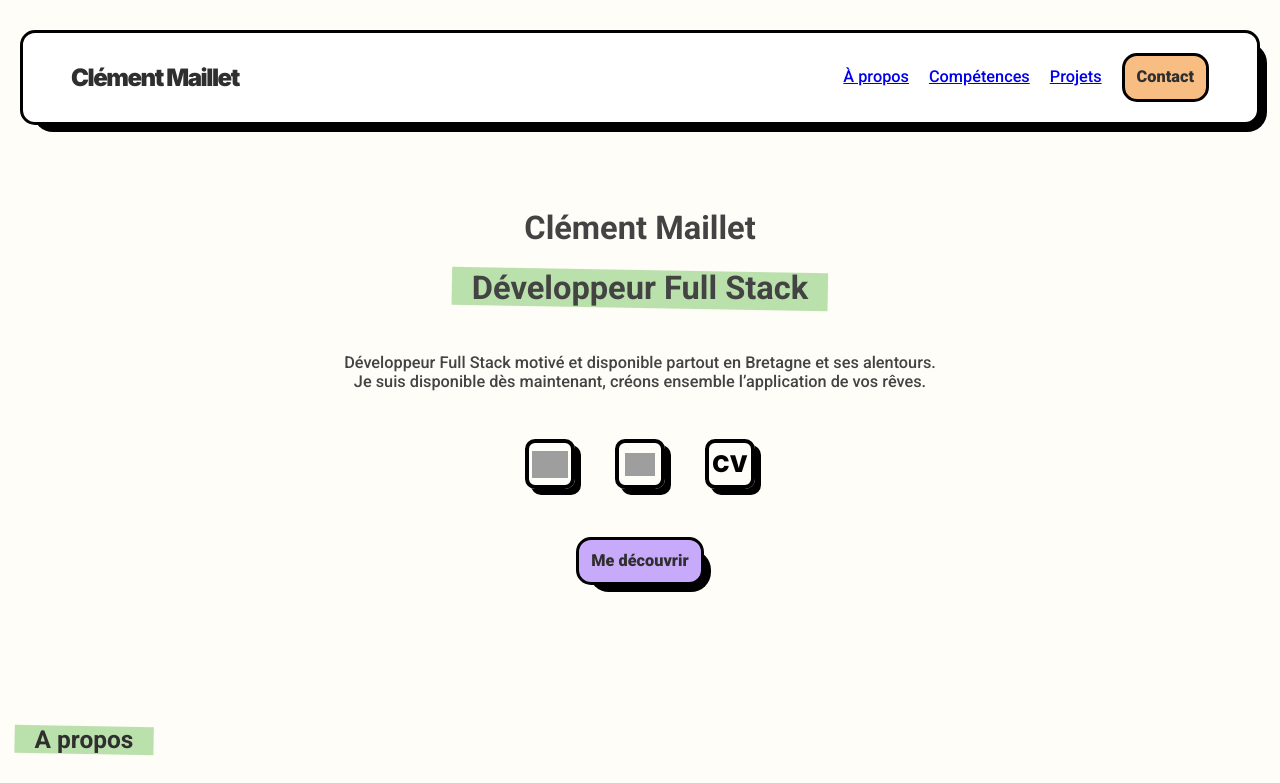
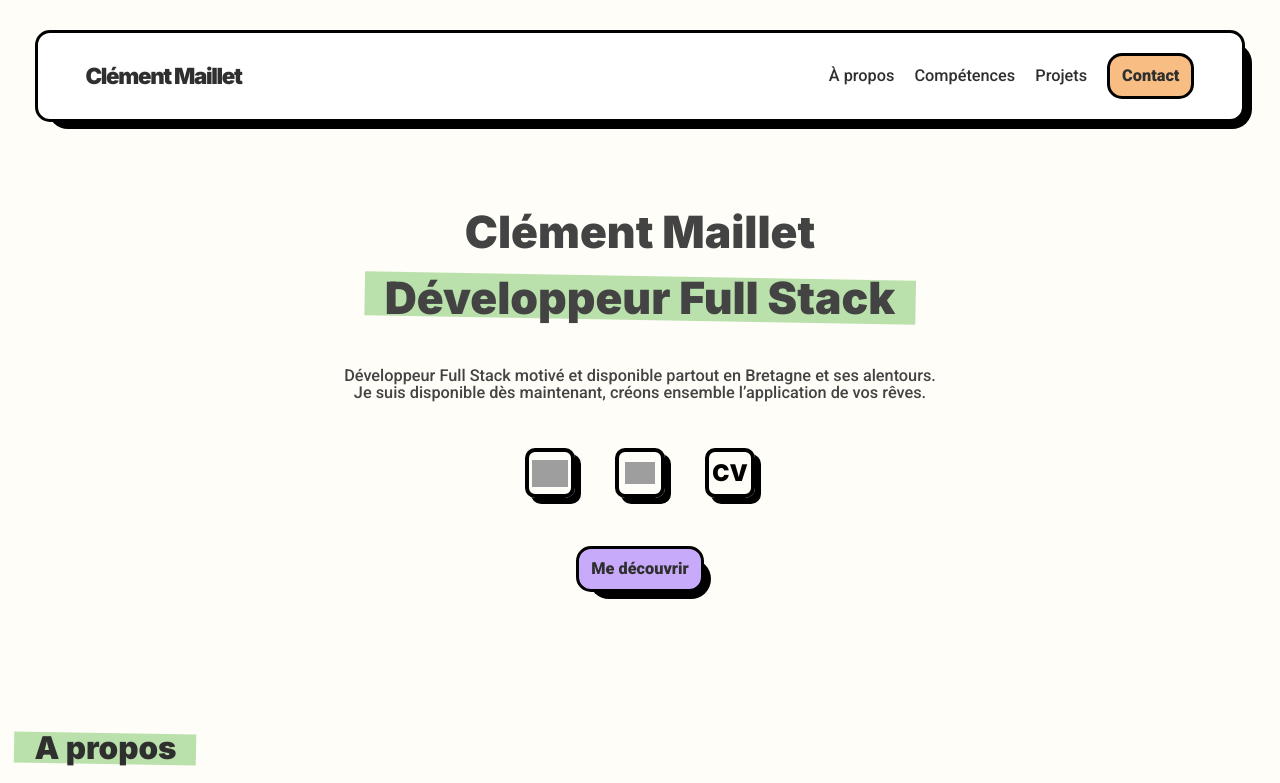
Before and after one commit to Karbbone/Portfolio, an Astro site: page / in a window 1280 px wide. Shown: the top 783 px of the page. Built offline with nearby package versions, Linux system fonts and the light colour scheme; Astro itself is replaced by a stand-in of ours; grey boxes are pictures that could not be loaded.

Commit message:
After review scss

```diff
--- a/src/components/Header.astro
+++ b/src/components/Header.astro
@@ -2,7 +2,9 @@
   <div class="header__wrapper">
     <div class="header__cols">
       <div class="header__col header__col--left">
-        <a href="#" title="" aria-current="true">Clément Maillet</a>
+        <a class="header__site-title" href="#" title="" aria-current="true"
+          >Clément Maillet</a
+        >
       </div>
 
       <div class="header__col header__col--right">
@@ -37,7 +39,7 @@
     burgerBtn?.addEventListener("click", function (this: HTMLButtonElement) {
       const expanded = this.getAttribute("aria-expanded") === "true";
       this.setAttribute("aria-expanded", String(!expanded));
-      document.body.classList.toggle("nav-open");
+      document.body.classList.toggle("active");
       nav?.classList.toggle("header__navigation--active");
       this.classList.toggle("header__burger--active");
     });
@@ -49,7 +51,7 @@
           nav.classList.remove("header__navigation--active");
           burgerBtn?.setAttribute("aria-expanded", "false");
           burgerBtn?.classList.remove("header__burger--active");
-          document.body.classList.remove("nav-open");
+          document.body.classList.remove("active");
         }
       });
     });
--- a/src/sass/base/_commons.scss
+++ b/src/sass/base/_commons.scss
@@ -9,58 +9,16 @@
 @use "../utils/mixins" as utils;
 
 a,
-summary,
-label,
 input,
-input + label,
 button {
   cursor: pointer;
   transition-duration: 0.4s;
 }
 
 a:active,
-summary:active,
-label:active,
 input:active,
-input + label:active,
 button:active {
   transition-duration: 0s;
-}
-
-.txt-center {
-  text-align: center;
-}
-.txt-left {
-  text-align: left;
-}
-.txt-right {
-  text-align: right;
-}
-
-video {
-  max-width: 100%;
-  height: auto;
-}
-
-iframe {
-  border: 0;
-  max-width: 100%;
-}
-
-a:not([data-role]) {
-  display: inline-block;
-  color: color.$gray-dark;
-
-  @include utils.outline-default-style;
-
-  &:hover,
-  &:focus-visible {
-    color: color.$black;
-  }
-
-  &:active {
-    filter: brightness(0.7);
-  }
 }
 
 @include utils.heading {
@@ -71,40 +29,36 @@ a:not([data-role]) {
 h1,
 .h1 {
   @include utils.clamp(font-size, 3.4, 5.2);
+  @include utils.clamp(line-height, 3.4, 5.2);
 }
 
 h2,
 .h2 {
   @include utils.clamp(font-size, 2.5, 3.6);
+  @include utils.clamp(line-height, 2.5, 3.6);
 }
 
 h3,
 .h3 {
   @include utils.clamp(font-size, 2.5, 3.5);
+  @include utils.clamp(line-height, 2.5, 3.5);
 }
 
 /* Default font-size */
 h4,
 .h4 {
   @include utils.clamp(font-size, 2, 2.4);
+  @include utils.clamp(line-height, 2, 2.4);
 }
 
 h5,
 .h5 {
   @include utils.clamp(font-size, 1.6, 2);
+  @include utils.clamp(line-height, 1.6, 2);
 }
 
 h6,
 .h6 {
   @include utils.clamp(font-size, 1.6, 1.6);
+  @include utils.clamp(line-height, 1.6, 1.6);
 }
-
-p,
-li,
-blockquote,
-td,
-th,
-button,
-address {
-  line-height: 1.6;
-}
--- a/src/sass/base/_layout.scss
+++ b/src/sass/base/_layout.scss
@@ -34,7 +34,8 @@ body {
   color: color.$gray-dark;
   font-family: font.$roboto;
   @include utils.clamp(font-size, 1.4, 1.8);
-  font-weight: 500;
+  @include utils.clamp(line-height, 1.4, 1.8);
+  font-weight: 500; // Medium
 
   &.active {
     overflow-y: hidden;
--- a/src/sass/components/_button.scss
+++ b/src/sass/components/_button.scss
@@ -4,11 +4,8 @@
 @use "../utils/mixins" as utils;
 
 .btn {
-  display: inline-flex;
-  align-items: center;
-  justify-content: center;
-
   text-decoration: none;
+  display: inline-block;
   background-color: color.$orange;
   font-weight: 900; // black
   padding: 1.2rem;
@@ -21,24 +18,26 @@
     filter: brightness(0.7);
   }
 
-  &-primary {
+  &--primary {
     color: color.$gray-dark;
     background-color: color.$orange;
   }
 
-  &-secondary {
+  &--secondary {
     color: color.$gray-dark;
     background-color: color.$purple;
   }
+
+  // TODO: Nouvelle classe pour les boutons avec une icône dedans, pensez à mettre le texte dans une span
 }
 
 @mixin class($btn) {
   @extend .btn;
 
   @if $btn == "primary" {
-    @extend .btn-primary;
+    @extend .btn--primary;
   } @else if $btn == "secondary" {
-    @extend .btn-secondary;
+    @extend .btn--secondary;
   } @else {
     @error "Unknown button type: #{$btn}.";
   }
--- a/src/sass/components/_header.scss
+++ b/src/sass/components/_header.scss
@@ -1,20 +1,13 @@
-@use "../base/colors" as colors;
+@use "../base/colors" as color;
 @use "../base/fonts" as fonts;
 
+@use "../base/commons";
+
 @use "./button" as btn;
+@use "./wrapper" as wrapper;
 
 @use "../utils/mixins" as utils;
 @use "../utils/breakpoints" as bp;
-
-body.nav-open {
-  overflow: hidden;
-}
-
-/*
-BEM = 1 seul Bloc, ici Header
-=> Tes composants : wrapper, cols, col, burger etc...
-=> Tes modificateurs : col--left, col--right
-*/
 
 #header {
   position: fixed;
@@ -23,92 +16,55 @@ BEM = 1 seul Bloc, ici Header
 
   height: var(--header-height);
   width: 100%;
-  z-index: 999;
+  z-index: 900;
 
-  .header__wrapper {
-    max-width: 1280px;
-    margin: 0 auto;
-    padding: 0 2rem;
+  .header {
+    &__wrapper {
+      @include wrapper.class("small");
+    }
 
-    .header__cols {
+    &__cols {
       display: flex;
       justify-content: space-between;
       align-items: center;
-      background-color: white;
+      gap: 3rem;
+
+      background-color: color.$white;
       padding: 2rem 4.8rem;
+
       @include utils.shadow(1.5rem);
     }
 
-    .header__col {
+    &__col {
       &--left {
-        a {
-          font-family: fonts.$inter;
-          color: colors.$gray-dark;
-          font-weight: 900;
-          font-size: 2.4rem;
-          letter-spacing: -0.06em;
-          text-decoration: none;
+        flex-shrink: 0;
+      }
+
+      &--right {
+        flex-grow: 1;
       }
     }
 
-      &--right {
-        display: flex;
-        align-items: center;
+    &__site-title {
+      text-decoration: none;
+      letter-spacing: -0.06em;
 
-        .header__burger {
-          display: none;
-          flex-direction: column;
-          justify-content: space-between;
-          width: 3rem;
-          height: 2.2rem;
-          background: transparent;
-          border: none;
-          cursor: pointer;
-          padding: 0;
-          z-index: 10;
-
-          @include bp.to("desktop") {
-            display: flex;
+      @extend .h4;
     }
 
-          &-line {
-            width: 100%;
-            height: 0.3rem;
-            background-color: colors.$black;
-            border-radius: 0.15rem;
-            transition: all 0.3s ease-in-out;
-          }
-
-          &--active {
-            .header__burger-line {
-              &:nth-child(1) {
-                transform: translateY(0.95rem) rotate(45deg);
-              }
-
-              &:nth-child(2) {
-                opacity: 0;
-              }
-
-              &:nth-child(3) {
-                transform: translateY(-0.95rem) rotate(-45deg);
-              }
-            }
-          }
-        }
-
-        .header__navigation {
+    &__navigation {
       @include bp.to("desktop") {
         position: fixed;
         top: 0;
         right: -100%;
         width: 100%;
         height: 100vh;
-            background: colors.$beige-light;
+        background: color.$beige-light;
         display: flex;
         justify-content: center;
         align-items: center;
         transition: right 0.3s ease-in-out;
-            z-index: 5;
+        z-index: 1;
 
         &--active {
           right: 0;
@@ -116,27 +72,21 @@ BEM = 1 seul Bloc, ici Header
       }
     }
 
-        .header__menu {
+    &__menu {
       display: flex;
+      flex-direction: column;
       align-items: center;
+      justify-content: right;
+      gap: 3rem;
+
+      @include utils.list-reset;
+
+      @include bp.from("desktop") {
+        flex-direction: initial;
         gap: 2rem;
-          list-style: none;
-          padding-left: 0;
-          margin: 0;
-
-          @include bp.to("desktop") {
-            flex-direction: column;
-            gap: 3rem;
       }
 
       &-item {
-            color: colors.$gray-dark;
-
-            &:hover,
-            &:focus-visible {
-              color: colors.$orange;
-            }
-
         &--cta {
           a {
             @include btn.class("primary");
@@ -146,6 +96,59 @@ BEM = 1 seul Bloc, ici Header
             justify-content: center;
           }
         }
+
+        a {
+          text-decoration: none;
+          color: color.$gray-dark;
+
+          &:hover,
+          &:focus-visible {
+            color: color.$orange;
+          }
+        }
+      }
+    }
+
+    &__burger {
+      $gap: 0.5rem;
+      $line-height: 0.3rem;
+
+      position: relative;
+      display: flex;
+      flex-direction: column;
+      gap: $gap;
+      background: transparent;
+      border: none;
+      padding: 0;
+      margin-left: auto;
+      z-index: 10;
+
+      @include bp.from("desktop") {
+        display: none;
+      }
+
+      &-line {
+        width: 3rem;
+        height: $line-height;
+        background-color: color.$black;
+        border-radius: 0.15rem;
+        transition-duration: 0.4s;
+      }
+
+      &--active {
+        .header__burger-line {
+          &:nth-child(1) {
+            transform: translateY(0.8rem) rotate(45deg);
+          }
+
+          &:nth-child(2) {
+            opacity: 0;
+            transition-duration: 0s;
+            // transform: translateX(-2rem);
+          }
+
+          &:nth-child(3) {
+            transform: translateY(-0.8rem) rotate(-45deg);
           }
         }
       }
--- a/src/sass/main.scss
+++ b/src/sass/main.scss
@@ -1,6 +1,7 @@
 @charset "UTF-8";
 
 /* Base Styles */
+@use "base/commons";
 @use "base/layout";
 
 /* Components Styles */
--- a/src/sass/utils/_mixins.scss
+++ b/src/sass/utils/_mixins.scss
@@ -1,5 +1,5 @@
+@use "../base/variables" as var;
 @use "../base/colors" as color;
-@use "../base/variables" as var;
 @use "../base/fonts" as font;
 
 @use "breakpoints" as breakpoints;
@@ -27,8 +27,6 @@
   color: inherit;
   font-family: font.$inter;
   font-weight: 900; // black
-  font-style: normal;
-  line-height: normal;
 
   a {
     text-decoration: none;
@@ -67,7 +65,7 @@
   border: solid 0.3rem color.$black;
   border-radius: $border-radius;
 
-  &::after {
+  &::before {
     content: "";
     position: absolute;
     bottom: -1rem;
@@ -92,14 +90,7 @@
   @include spacing.edge-reset("margin", "self");
 }
 
-@mixin clamp(
-  $property,
-  $min,
-  $max,
-  $viewport-min: 320,
-  $viewport-max: 1980,
-  $base-font-size: 10
-) {
+@mixin clamp($property, $min, $max, $viewport-min: 320, $viewport-max: 1980, $base-font-size: 10) {
   $min-px: calc($min * $base-font-size);
   $max-px: calc($max * $base-font-size);
 
```
Lines whose indentation alone changed are shown as unchanged.
